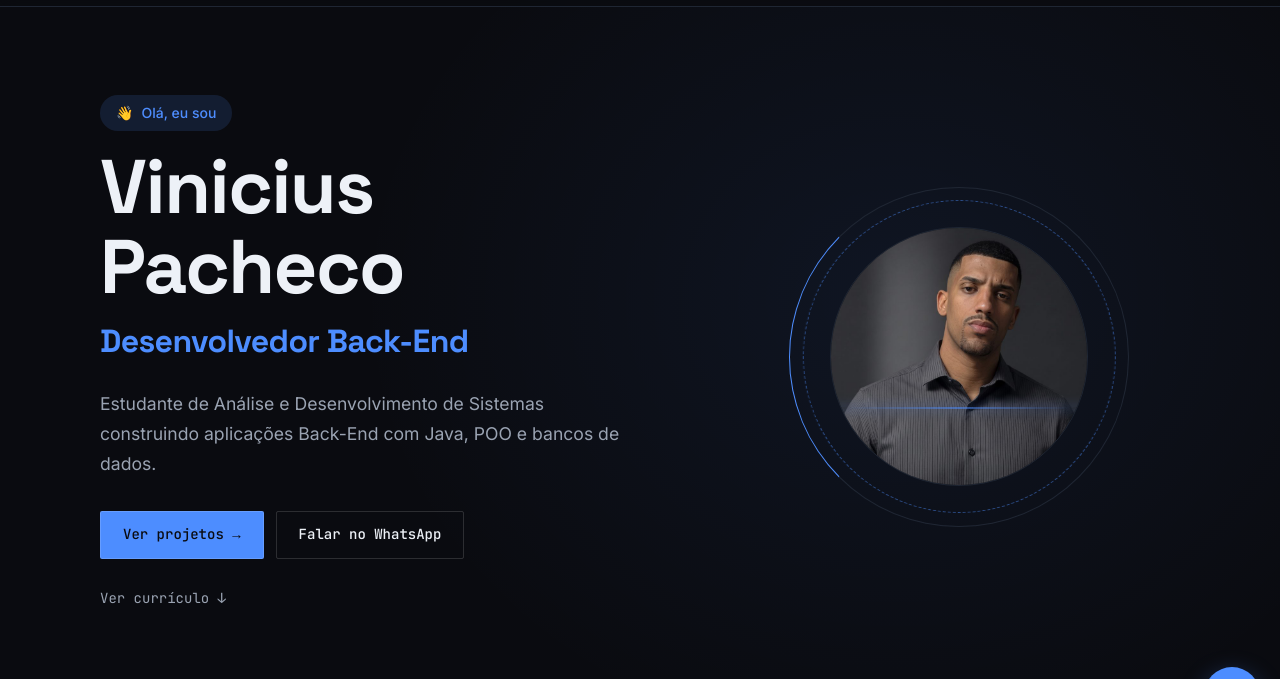
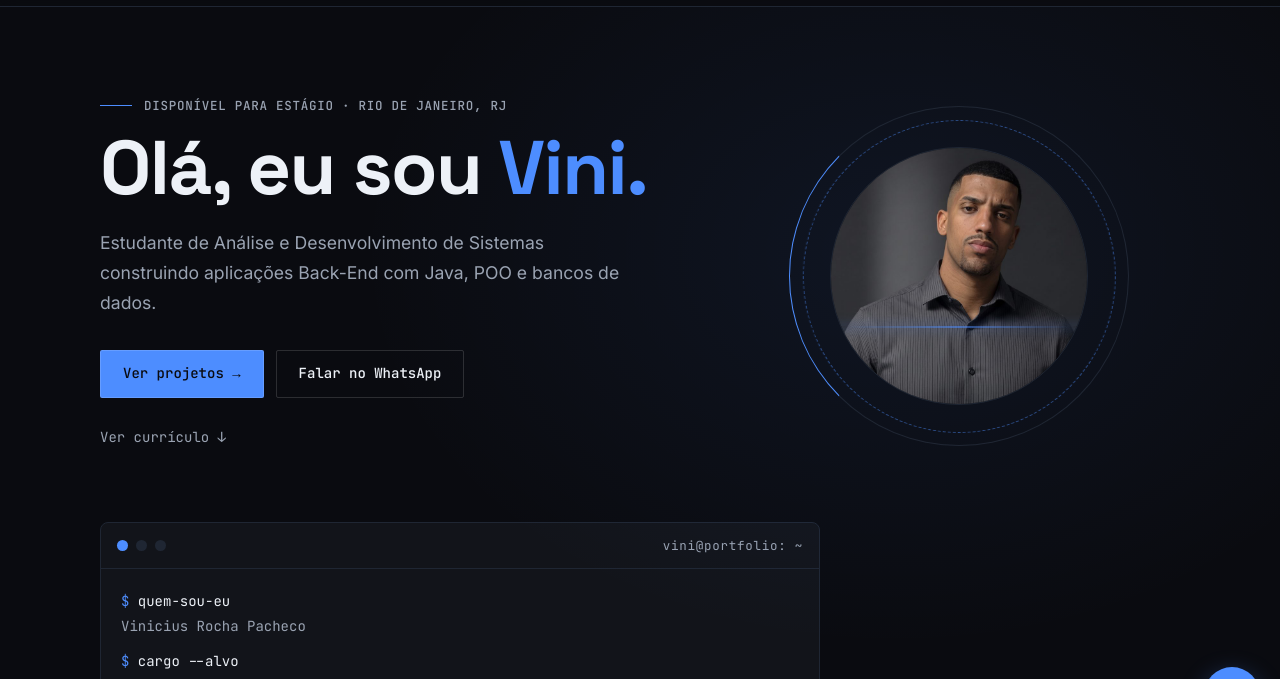
Before and after one commit to vinnyrocha-dev/vinnyrocha-dev.github.io, a plain HTML site: page index.html in a window 1280 px wide. Shown: the part 57-736 px from the top of the page. Drawn offline with Linux system fonts and the light colour scheme; no server answers.

Commit message:
Add files via upload

```diff
--- a/index.html
+++ b/index.html
@@ -79,9 +79,8 @@
     <section class="hero" id="inicio">
       <div class="container hero-grid">
         <div class="hero-text">
-          <p class="hello-pill reveal"><span aria-hidden="true">👋</span> Olá, eu sou</p>
-          <h1 class="reveal">Vinicius Pacheco</h1>
-          <p class="hero-role reveal">Desenvolvedor Back-End</p>
+          <p class="label label-line reveal">Disponível para estágio · Rio de Janeiro, RJ</p>
+          <h1 class="reveal">Olá, eu sou <span class="accent">Vini.</span></h1>
           <p class="hero-sub reveal">Estudante de Análise e Desenvolvimento de Sistemas construindo aplicações Back-End com Java, POO e bancos de dados.</p>
 
           <div class="hero-ctas reveal">
--- a/style.css
+++ b/style.css
@@ -270,29 +270,20 @@ h2 { font-size: clamp(2rem, 5vw, 3rem); margin-bottom: 1rem; }
   gap: 48px;
   align-items: center;
 }
-/* Pílula "👋 Olá, eu sou" */
-.hello-pill {
-  display: inline-flex;
+/* Label com uma linha antes (disponibilidade) */
+.label-line {
+  display: flex;
   align-items: center;
-  gap: 8px;
-  margin: 0 0 16px;
-  padding: 6px 16px;
-  border-radius: 999px;
-  background: oklch(var(--accent-l) var(--accent-c) var(--accent-h) / .14);
-  color: var(--accent);
-  font-family: var(--font-body);
-  font-weight: 500;
-  font-size: 14px;
+  gap: 12px;
+  color: var(--muted);
 }
-.hero-text h1 { margin: 0 0 8px; }
-.hero-role {
-  margin: 0 0 20px;
-  font-family: var(--font-title);
-  font-weight: 700;
-  font-size: clamp(1.4rem, 3.5vw, 2rem);
-  letter-spacing: -0.02em;
-  color: var(--accent);
+.label-line::before {
+  content: "";
+  width: 32px;
+  height: 1px;
+  background: var(--accent);
 }
+.hero-text h1 { margin: 8px 0 20px; }
 .hero-sub { color: var(--muted); font-size: 1.1rem; max-width: 34rem; margin: 0 0 32px; }
 .hero-ctas { display: flex; flex-wrap: wrap; gap: 12px; margin-bottom: 20px; }
 .link-cv {
```
